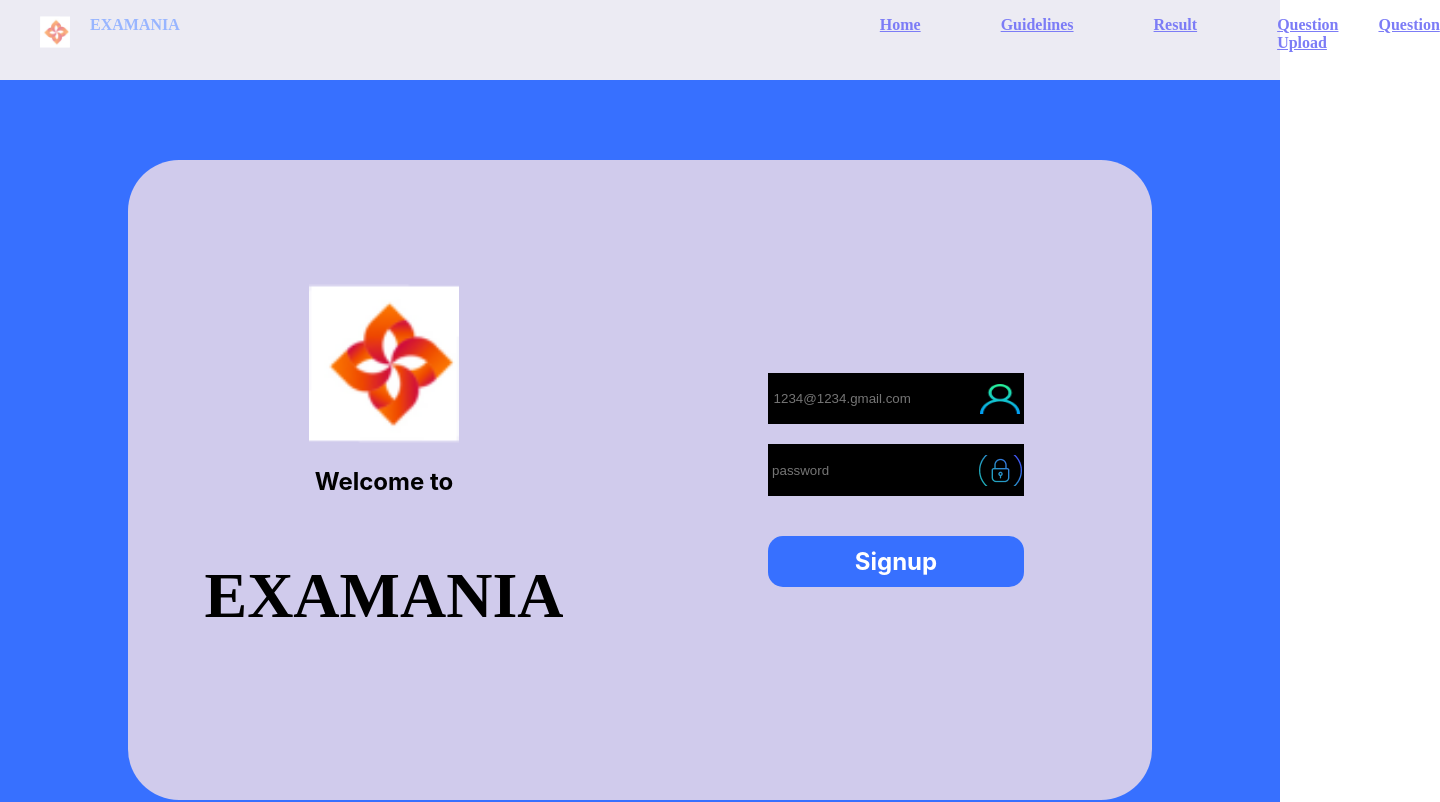
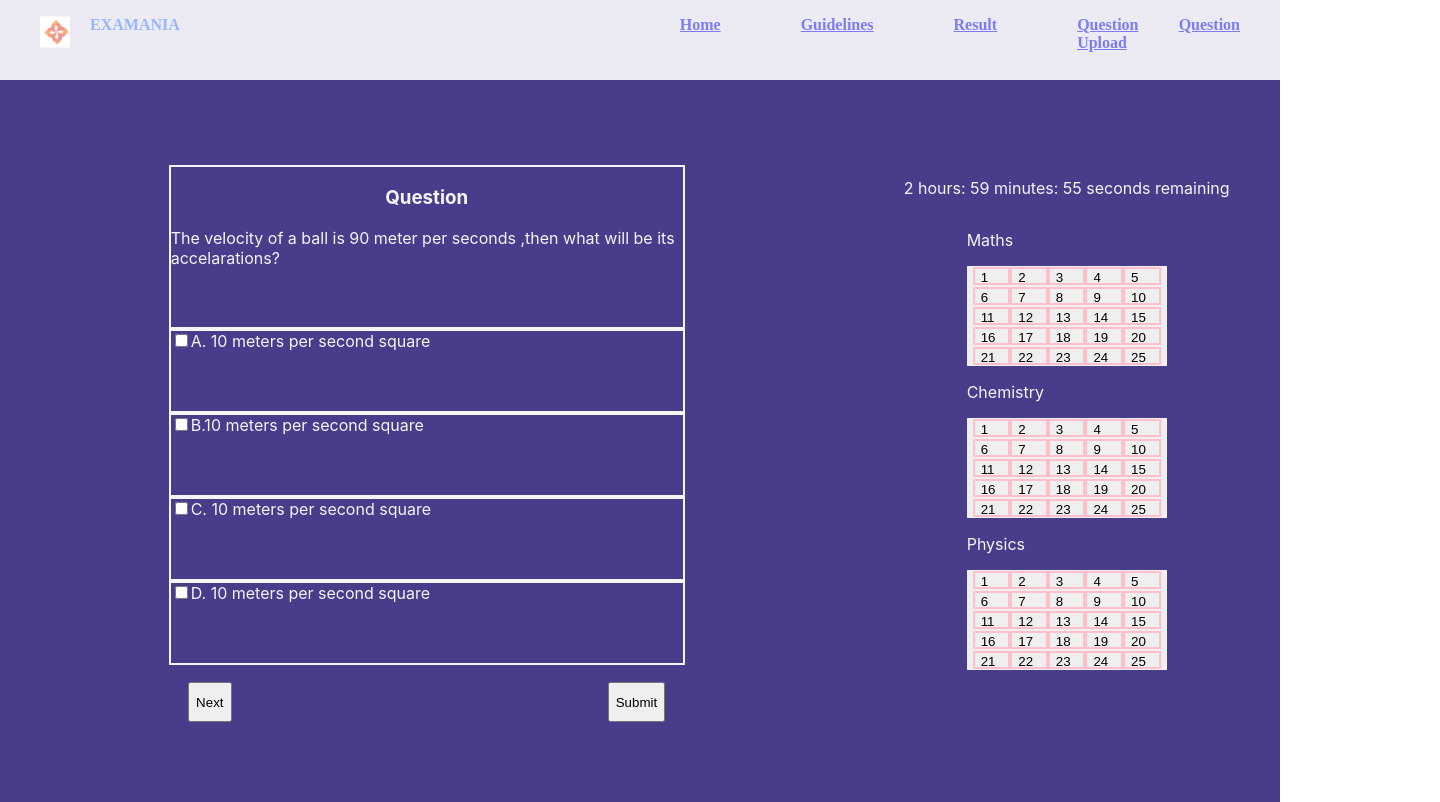
Before and after one commit to Shreyans2004/examania, a React (Create React App) app in the folder frontend/: page / in a window 1280 px wide. Shown: the top 802 px of the page, 1440 px wide, since content can reach past the window. Built offline with nearby package versions, Linux system fonts and the light colour scheme; no server answers; a web font is replaced by a local one.

Commit message:
Exam page redesigned

```diff
--- a/frontend/src/App.js
+++ b/frontend/src/App.js
@@ -4,6 +4,7 @@ import Signup from "./Components/Signup"
 import Guidelines from "./Components/Guidelines"
 import Result from "./Components/Result"
 import Navbar from "./Components/Navbar"
+import Questions1 from "./Components/Questions1"
 import QuestionUpload from "./pages/QuestionUpload"
 import Exam from "./pages/Exam" ;
 import { Route,Routes } from "react-router-dom";
@@ -12,7 +13,7 @@ function App() {
     <>
       <Navbar/>
       <Routes>
-        <Route path="/" element={<Signup/>}></Route>
+        <Route path="/" element={<Exam/>}></Route>
         <Route path="/result" element={<Result/>}></Route>
         <Route path="/guidelines" element={<Guidelines/>}></Route>
         <Route path="/question" element={<Question/>}></Route>
--- a/frontend/src/Components/Question.js
+++ b/frontend/src/Components/Question.js
@@ -3,28 +3,37 @@ import "../styles/Question.css";
 const Question = () => {
   return (
     <>
+      <div className="questions_1">
+        <div className="Question">
+          <h3 className="text_center">Question</h3>
+          <p>
+            The velocity of a ball is 90 meter per seconds ,then what will be
+            its accelarations?
+          </p>
+        </div>
 
-      <div className="questions_1">
-        <div className="color_1">
-          <h1 className="white">Question 1</h1>
-          <div className="question_pallete">
-            <p className="white margin">
-              The velocity ofv a ball is 5 meters per second and suddenly it
-              increases to 20 meters per second .then what will be its
-              acceleration?
-            </p>
-          </div>
+        <div className="answers">
+          <input type="checkbox" id="optionA" name="options" />
+          <label htmlFor="optionA">A. 10 meters per second square</label>
         </div>
-        <h3 className="white margin">Options</h3>
-        <ol className="white" type="A">
-            <li><input type="checkbox"></input>20 meter/seconds*seconds</li>
-            <li><input type="checkbox"></input>20 meter/seconds*seconds</li>
-            <li><input type="checkbox"></input>20 meter/seconds*seconds</li>
-            <li><input type="checkbox"></input>20 meter/seconds*seconds</li>
-        </ol>
+
+        <div className="answers">
+          <input type="checkbox" id="optionB" name="options" />
+          <label htmlFor="optionB">B.10 meters per second square</label>
+        </div>
+
+        <div className="answers">
+          <input type="checkbox" id="optionC" name="options" />
+          <label htmlFor="optionC">C. 10 meters per second square</label>
+        </div>
+
+        <div className="answers">
+          <input type="checkbox" id="optionD" name="options" />
+          <label htmlFor="optionD">D. 10 meters per second square</label>
+        </div>
         <div className="buttons">
-        <button className="next">Next</button>
-        <button className="submit">Submit</button>
+        <button>Next</button>
+        <button>Submit</button>
         </div>
       </div>
     </>
--- /dev/null
+++ b/frontend/src/Components/Questions1.jsx
@@ -0,0 +1,121 @@
+import React from 'react';
+import '../styles/Questions1.css'
+const Questions1 = () => {
+
+  return (
+    <>
+    <div>
+    <p>Maths</p>
+     <button className='cols'>
+        <button className='rows'>1</button>
+        <button className='rows'>2</button>
+        <button className='rows'>3</button>
+        <button className='rows'>4</button>
+        <button className='rows'>5</button>
+     </button>
+     <button className='cols'>
+        <button className='rows'>6</button>
+        <button className='rows'>7</button>
+        <button className='rows'>8</button>
+        <button className='rows'>9</button>
+        <button className='rows'>10</button>
+     </button>
+     <button className='cols'>
+        <button className='rows'>11</button>
+        <button className='rows'>12</button>
+        <button className='rows'>13</button>
+        <button className='rows'>14</button>
+        <button className='rows'>15</button>
+     </button>
+     <button className='cols'>
+        <button className='rows'>16</button>
+        <button className='rows'>17</button>
+        <button className='rows'>18</button>
+        <button className='rows'>19</button>
+        <button className='rows'>20</button>
+     </button>
+     <button className='cols'>
+        <button className='rows'>21</button>
+        <button className='rows'>22</button>
+        <button className='rows'>23</button>
+        <button className='rows'>24</button>
+        <button className='rows'>25</button>
+     </button>
+     <p>Chemistry</p>
+     <button className='cols'>
+        <button className='rows'>1</button>
+        <button className='rows'>2</button>
+        <button className='rows'>3</button>
+        <button className='rows'>4</button>
+        <button className='rows'>5</button>
+     </button>
+     <button className='cols'>
+        <button className='rows'>6</button>
+        <button className='rows'>7</button>
+        <button className='rows'>8</button>
+        <button className='rows'>9</button>
+        <button className='rows'>10</button>
+     </button>
+     <button className='cols'>
+        <button className='rows'>11</button>
+        <button className='rows'>12</button>
+        <button className='rows'>13</button>
+        <button className='rows'>14</button>
+        <button className='rows'>15</button>
+     </button>
+     <button className='cols'>
+        <button className='rows'>16</button>
+        <button className='rows'>17</button>
+        <button className='rows'>18</button>
+        <button className='rows'>19</button>
+        <button className='rows'>20</button>
+     </button>
+     <button className='cols'>
+        <button className='rows'>21</button>
+        <button className='rows'>22</button>
+        <button className='rows'>23</button>
+        <button className='rows'>24</button>
+        <button className='rows'>25</button>
+     </button>
+     <p>Physics</p>
+     <button className='cols'>
+        <button className='rows'>1</button>
+        <button className='rows'>2</button>
+        <button className='rows'>3</button>
+        <button className='rows'>4</button>
+        <button className='rows'>5</button>
+     </button>
+     <button className='cols'>
+        <button className='rows'>6</button>
+        <button className='rows'>7</button>
+        <button className='rows'>8</button>
+        <button className='rows'>9</button>
+        <button className='rows'>10</button>
+     </button>
+     <button className='cols'>
+        <button className='rows'>11</button>
+        <button className='rows'>12</button>
+        <button className='rows'>13</button>
+        <button className='rows'>14</button>
+        <button className='rows'>15</button>
+     </button>
+     <button className='cols'>
+        <button className='rows'>16</button>
+        <button className='rows'>17</button>
+        <button className='rows'>18</button>
+        <button className='rows'>19</button>
+        <button className='rows'>20</button>
+     </button>
+     <button className='cols'>
+        <button className='rows'>21</button>
+        <button className='rows'>22</button>
+        <button className='rows'>23</button>
+        <button className='rows'>24</button>
+        <button className='rows'>25</button>
+     </button>
+    </div>
+    </>
+  );
+};
+
+export default Questions1;
--- /dev/null
+++ b/frontend/src/Components/Timer.jsx
@@ -0,0 +1,30 @@
+import React, { useState, useEffect } from 'react';
+
+const Timer = () => {
+  const initial_Time_Limit1 = 60*60*3;
+  const [timeLimit, setTimeLimit] = useState(initial_Time_Limit1);
+
+  useEffect(() => {
+    const timer = setInterval(() => {
+      setTimeLimit((prevTime) => prevTime - 1);
+    }, 1000);
+    return () => {
+      clearInterval(timer);
+    };
+  }, []);
+  const hours = Math.floor(timeLimit / 3600);
+  const minutes = Math.floor((timeLimit % 3600) / 60);
+  const seconds = timeLimit % 60;
+
+  return (
+    <div>
+      {timeLimit >= 0 ? (
+        <p>{`${hours} hours: ${minutes} minutes: ${seconds} seconds remaining`}</p>
+      ) : (
+        <p>Time's up!</p>
+      )}
+    </div>
+  );
+};
+
+export default Timer;
--- a/frontend/src/pages/Exam.jsx
+++ b/frontend/src/pages/Exam.jsx
@@ -2,7 +2,9 @@ import axios from 'axios'
 import { useState, useEffect } from 'react'
 import Question from '../Components/Question';
 import  {backendURL} from '../constants.js' ;
-
+import Timer from '../Components/Timer.jsx';
+import Questions1 from '../Components/Questions1.jsx';
+import "../styles/Exam.css"
 const Exam = () => {
   console.log(backendURL);
   const [quesData,setQuesData] = useState([]) ;
@@ -22,7 +24,13 @@ const Exam = () => {
 
   return (
     <div>
-      Exam
+    <div className='main'>
+      <Question/>
+      <div className='right'>
+      <Timer/>
+      <Questions1/>
+      </div>
+</div>
       {/* <Question ques={quesData[i]}  /> */}
     </div>
   )
--- a/frontend/src/styles/Exam.css
+++ b/frontend/src/styles/Exam.css
@@ -0,0 +1,15 @@
+.main{
+background-color:  #483d8b; ;
+color: whitesmoke;
+height: 100vh;
+width: 100vw;
+    display: flex;
+}
+.right{
+    margin-top: -5%;
+    height: 100%;
+    width:40%;
+
+    display: flex;
+    flex-direction: column;
+}
--- a/frontend/src/styles/Navbar.css
+++ b/frontend/src/styles/Navbar.css
@@ -1,10 +1,6 @@
 @import url('https://fonts.googleapis.com/css2?family=Alkatra&family=Cormorant+SC:wght@300;600&family=Dancing+Script:wght@500&family=Inter:wght@300&family=Kumar+One&family=Montserrat:wght@500&family=Pacifico&family=Rubik+Iso&display=swap');
 
 .nav{
-
-
-
-
 color:#3770FF;
 font-weight: 900;
 font-family: "Kumar One";
@@ -16,6 +12,7 @@ font-family: "Kumar One";
     opacity: 0.51;
 }
 .flex1{
+    justify-content: space-around;
     display: flex;
     flex-direction: row;
 }
@@ -27,11 +24,10 @@ font-size: 1rem;
 
 }
 .li_1{
-
     margin-right: 20px;
 }
 .li_2{
-    margin-right: 700px;
+    margin-right: 500px;
 }.li_3{
     margin-right: 80px;
 }.li_4{
@@ -41,3 +37,6 @@ font-size: 1rem;
 }.li_6{
     margin-right: 40px;
 }
+.li_7{
+    margin-right: 40px;
+}
--- a/frontend/src/styles/Question.css
+++ b/frontend/src/styles/Question.css
@@ -1,47 +1,37 @@
 .questions_1{
-    background-color:#483D8B ;
-    width:100vw;
-    height: 200vh;
+
+    background-color:#483D8B;;
+    width:80vw;
+    height: 100vh;
+    display: flex;
+    flex-direction: column;
+
+    align-items: center;
 
 }
-.color_1{
+.Question{
+    border: 2px solid whitesmoke;
+    margin-top: 10%;
+height: 20%;
+width:60% ;
+background-color:#483D8B;;
+}
+.answers{
+      border: 2px solid whitesmoke;
+    background-color:#483D8B;;
+    height:10%;
+    width:60%;
+
+}
+.text_center{
+    text-align: center;
+}
+.buttons{
+    margin-top: 2%;
     width: 100%;
-    height: 40%;
+    height:5%;
 
     display: flex;
-    align-items: center;
-    justify-content: center;
-    flex-direction: column;
+    flex-direction: row;
+    justify-content: space-around;
 }
-.white{
-    color: white;
-}
-.question_pallete{
-    width: 80%;
-    height: 10%;
-    background-color: #362020;
-}
-.margin{
-    margin-left: 20px;
-}
-.next{
-    font-size: 1.5rem;
-    width: 10%;
-    height: 20%;
-    border: none;
-    border-radius: 15px;
-}
-.submit{
-    font-size: 1.5rem;
-    width: 10%;
-    height: 20%;
-    border: none;
-    border-radius: 15px;
-}
-.buttons{
-    margin-top: 80px;
-    width: 100%;
-    height: 30%;
- display: flex;
- justify-content: space-around;
-}
--- /dev/null
+++ b/frontend/src/styles/Questions1.css
@@ -0,0 +1,13 @@
+.cols{
+   height: 20px;
+   width:200px;
+   border: none;
+    display: flex;
+}
+.rows{
+    height: 100%;
+    width:20%;
+
+    border: 2px solid pink;
+     display: flex;
+ }
```
